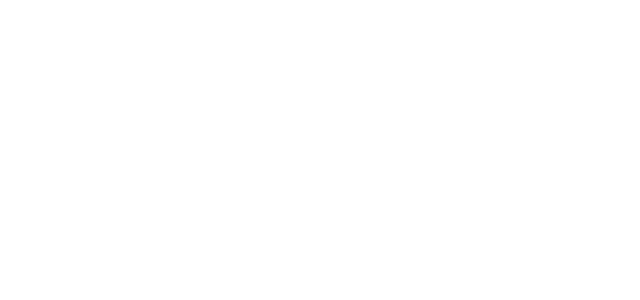
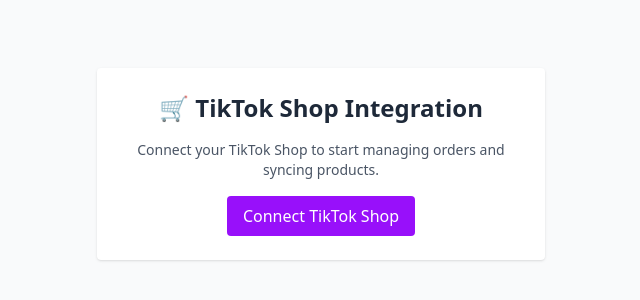
Before and after one commit to adrian-purnama/wishmanagement-fe, a React (Vite) app: page /tiktok in a window 1280 px wide. Before the commit this address had no page. Shown: the part 236-536 px from the top of the page, without its empty margins (319-959 px from the left). Built offline with nearby package versions, Linux system fonts and the light colour scheme.

Commit message:
feature for sell

```diff
--- a/src/App.jsx
+++ b/src/App.jsx
@@ -10,6 +10,7 @@
 import SalePage from "./pages/purchase/SalePage";
 import ItemPage from "./pages/item/ItemPage";
 import DashboardPage from "./pages/dashboard/DashboardPage";
+import TikTokPage from "./pages/dashboard/TiktokPage";
 
 function App() {
   const { setUsername, setIsLoggedin } = useContext(UserContext);
@@ -54,6 +55,7 @@
         <Route path="/sale" element={<SalePage />} />
         <Route path="/item" element={<ItemPage />} />
         <Route path="/dashboard" element={<DashboardPage />} />
+        <Route path="/tiktok" element={<TikTokPage />} />
       </Routes>
     </>
   );
--- a/src/components/SaleDialog.jsx
+++ b/src/components/SaleDialog.jsx
@@ -54,6 +54,7 @@
                 toast.success("✅ Sale updated");
             } else {
                 await apiHelper.postAuthorization("/sale/manual", payload);
+                onClose(true);
                 toast.success("✅ Sale recorded");
             }
             onClose();
@@ -74,9 +75,7 @@
     return (
         <div className="fixed inset-0 bg-black/60 z-50 flex justify-center items-center">
             <div className="bg-white dark:bg-gray-800 text-gray-800 dark:text-gray-100 p-6 rounded-lg w-full max-w-md shadow-lg">
-        <h2 className="text-xl font-bold mb-4">
-          {editData ? "Edit Sale" : "Add Sale"}
-        </h2>
+                <h2 className="text-xl font-bold mb-4">{editData ? "Edit Sale" : "Add Sale"}</h2>
                 <form onSubmit={handleSubmit} className="space-y-4">
                     <input
                         type="date"
@@ -115,7 +114,7 @@
                         </button>
                         <button
                             type="button"
-              onClick={onClose}
+                            onClick={() => onClose(false)} // <- Tell parent we cancelled
                             className="text-gray-600 dark:text-gray-300 hover:underline"
                         >
                             Cancel
@@ -130,7 +129,8 @@
                     <div className="bg-white dark:bg-gray-800 p-6 rounded-lg shadow-lg max-w-sm text-center">
                         <h3 className="text-lg font-semibold mb-4">⚠️ Are you sure?</h3>
                         <p className="mb-4">
-              The amount is outside the normal range (10,000 – 900,000). Proceed anyway?
+                            The amount is outside the normal range (10,000 – 900,000). Proceed
+                            anyway?
                         </p>
                         <div className="flex flex-col space-y-2">
                             <button
--- /dev/null
+++ b/src/pages/dashboard/TiktokPage.jsx
@@ -0,0 +1,52 @@
+import { useEffect, useState } from "react";
+
+const TikTokPage = () => {
+  const [shopId, setShopId] = useState(null);
+
+  useEffect(() => {
+    const params = new URLSearchParams(window.location.search);
+    const shopIdFromUrl = params.get("shop_id");
+    if (shopIdFromUrl) {
+      setShopId(shopIdFromUrl);
+      // Optional: clear the query string
+      window.history.replaceState({}, "", window.location.pathname);
+    }
+  }, []);
+
+  const handleConnect = () => {
+    window.location.href = "http://localhost:3003/tiktok/connect";
+  };
+
+  return (
+    <div className="min-h-screen flex items-center justify-center bg-gray-50 dark:bg-gray-900 text-gray-800 dark:text-gray-100">
+      <div className="max-w-md w-full p-6 bg-white dark:bg-gray-800 rounded shadow text-center">
+        <h1 className="text-2xl font-bold mb-4">🛒 TikTok Shop Integration</h1>
+
+        {!shopId ? (
+          <>
+            <p className="mb-4 text-sm text-gray-600 dark:text-gray-300">
+              Connect your TikTok Shop to start managing orders and syncing products.
+            </p>
+            <button
+              onClick={handleConnect}
+              className="bg-purple-600 hover:bg-purple-700 text-white px-4 py-2 rounded"
+            >
+              Connect TikTok Shop
+            </button>
+          </>
+        ) : (
+          <>
+            <p className="text-green-600 font-medium mb-2">
+              ✅ TikTok Shop Connected
+            </p>
+            <p className="text-sm text-gray-700 dark:text-gray-300">
+              Shop ID: <span className="font-mono">{shopId}</span>
+            </p>
+          </>
+        )}
+      </div>
+    </div>
+  );
+};
+
+export default TikTokPage;
--- a/src/pages/purchase/SalePage.jsx
+++ b/src/pages/purchase/SalePage.jsx
@@ -18,7 +18,9 @@
     const fetchSales = async (nextPage = 1) => {
         try {
             setLoadingMore(true);
-      const res = await apiHelper.getAuthorization(`/sale/all?page=${nextPage}&limit=${limit}`);
+            const res = await apiHelper.getAuthorization(
+                `/sale/all?page=${nextPage}&limit=${limit}`
+            );
             const newData = res.sales || [];
 
             if (nextPage === 1) {
@@ -78,10 +80,13 @@
                 {showDialog && (
                     <SaleDialog
                         editData={editTarget}
-            onClose={() => {
+                        onClose={(result) => {
                             setShowDialog(false);
                             setEditTarget(null);
                             fetchSales();
+                            if (result && !editTarget) {
+                                setTimeout(() => setShowDialog(true), 0);
+                            }
                         }}
                     />
                 )}
@@ -92,10 +97,7 @@
                     )}
 
                     {sales.map((s) => (
-            <div
-              key={s._id}
-              className="bg-white dark:bg-gray-800 rounded shadow p-4"
-            >
+                        <div key={s._id} className="bg-white dark:bg-gray-800 rounded shadow p-4">
                             <div className="flex justify-between text-sm text-gray-500 dark:text-gray-400 mb-2">
                                 <span>{formatDate(s.date)}</span>
                                 <span>
@@ -140,7 +142,9 @@
                 {confirmDelete && (
                     <ConfirmDialog
                         title="Delete Sale?"
-            description={`Rp. ${confirmDelete.amount.toLocaleString()} from ${confirmDelete.channel}`}
+                        description={`Rp. ${confirmDelete.amount.toLocaleString()} from ${
+                            confirmDelete.channel
+                        }`}
                         onCancel={() => setConfirmDelete(null)}
                         onConfirm={async () => {
                             try {
--- a/utils/ApiHelper.js
+++ b/utils/ApiHelper.js
@@ -124,6 +124,6 @@
 
 }
 
-// const apiHelper = new ApiHelper("http://localhost:3003")
-const apiHelper = new ApiHelper("https://wishmanagement-be.nusagitra.web.id")
+const apiHelper = new ApiHelper("http://localhost:3003")
+// const apiHelper = new ApiHelper("https://wishmanagement-be.nusagitra.web.id")
 export default apiHelper
```
Lines whose indentation alone changed are shown as unchanged.
